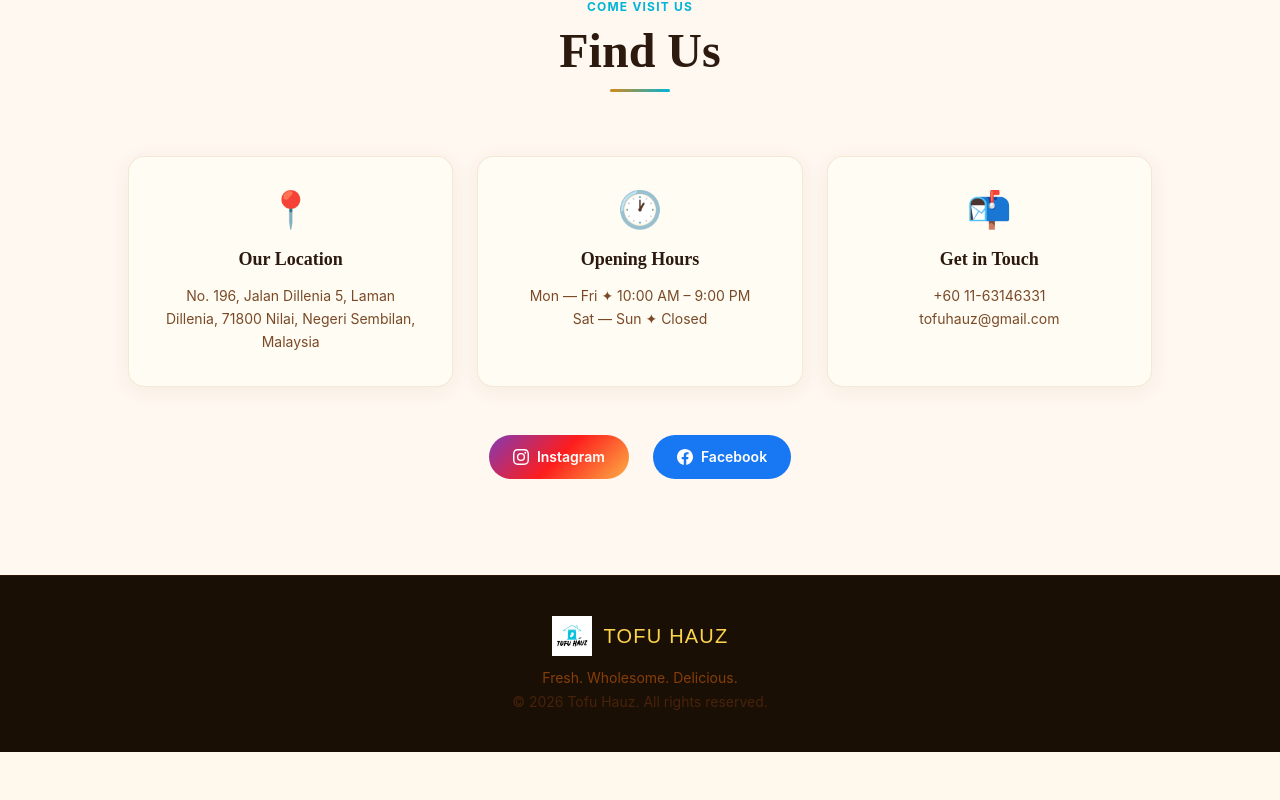
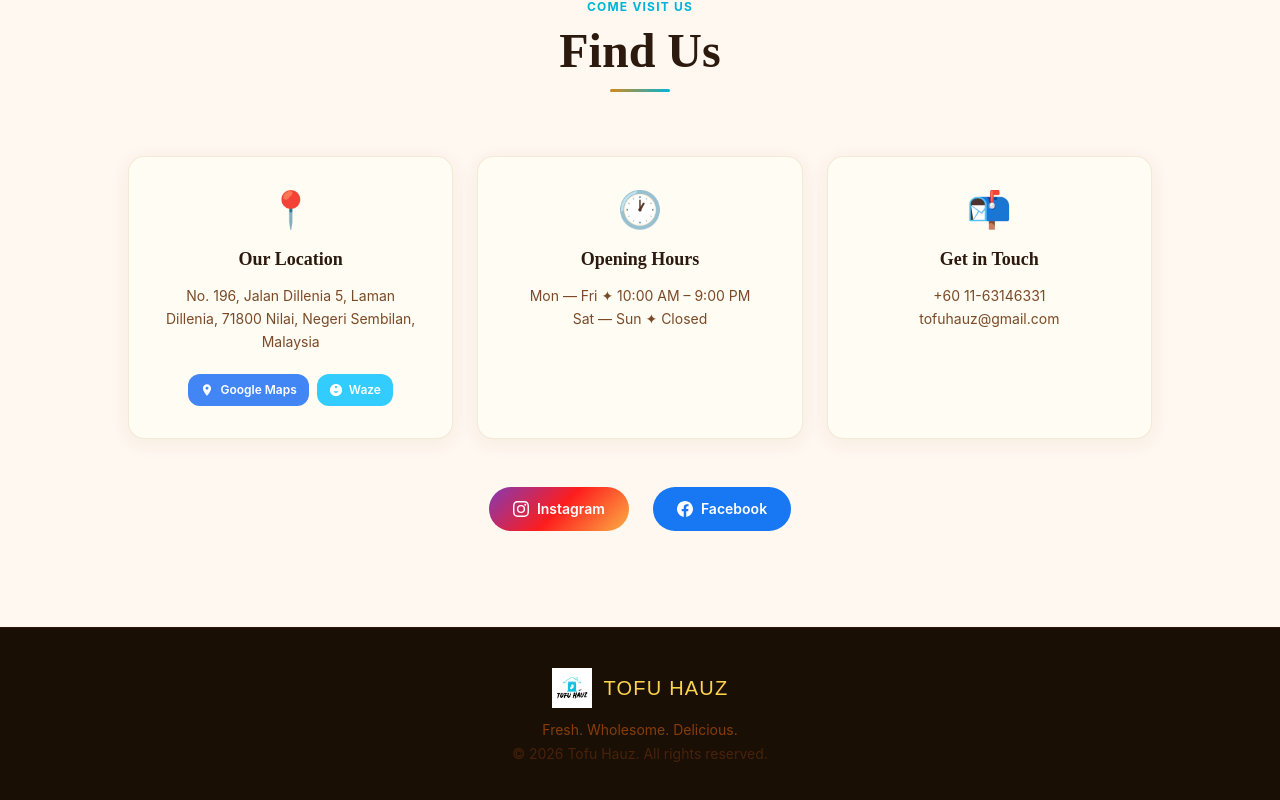
Before and after one commit to SenaLadz/tofuhauz, a Next.js app: page / in a window 1280 px wide. Shown: the part 4853-5653 px from the top of the page. Before the commit the page ends 5605 px from the top, so only its background shows below. Built offline with nearby package versions, Linux system fonts and the light colour scheme.

Commit message:
feat: add Google Maps and Waze navigation buttons to contact

```diff
--- a/pages/index.tsx
+++ b/pages/index.tsx
@@ -603,8 +603,30 @@ export default function Home() {
               <div className="section-divider" />
             </div>
             <div className="grid grid-cols-1 md:grid-cols-3 gap-6">
+              {/* Location card with navigation buttons */}
+              <div className="warm-card rounded-2xl p-8 text-center">
+                <div className="text-4xl mb-4">📍</div>
+                <h3 className="font-bold text-[#2c1a0e] mb-3 text-lg">{t.contact.location}</h3>
+                <p className="text-[#7a4a28] text-sm leading-relaxed mb-5">{BIZ.address}</p>
+                <div className="flex gap-2 justify-center">
+                  <a href="https://www.google.com/maps/dir/?api=1&destination=2.8368688,101.8007204"
+                    target="_blank" rel="noopener noreferrer"
+                    className="flex items-center gap-1.5 px-3 py-2 rounded-xl text-xs font-semibold text-white transition-all hover:scale-105"
+                    style={{background:'#4285F4'}}>
+                    <svg width="14" height="14" viewBox="0 0 24 24" fill="white"><path d="M12 2C8.13 2 5 5.13 5 9c0 5.25 7 13 7 13s7-7.75 7-13c0-3.87-3.13-7-7-7zm0 9.5c-1.38 0-2.5-1.12-2.5-2.5s1.12-2.5 2.5-2.5 2.5 1.12 2.5 2.5-1.12 2.5-2.5 2.5z"/></svg>
+                    Google Maps
+                  </a>
+                  <a href="https://waze.com/ul?ll=2.8368688,101.8007204&navigate=yes"
+                    target="_blank" rel="noopener noreferrer"
+                    className="flex items-center gap-1.5 px-3 py-2 rounded-xl text-xs font-semibold text-white transition-all hover:scale-105"
+                    style={{background:'#33CCFF'}}>
+                    <svg width="14" height="14" viewBox="0 0 24 24" fill="white"><path d="M12 1.5C6.2 1.5 1.5 6.2 1.5 12S6.2 22.5 12 22.5 22.5 17.8 22.5 12 17.8 1.5 12 1.5zm0 3.5c1.1 0 2 .9 2 2s-.9 2-2 2-2-.9-2-2 .9-2 2-2zm4 9c-.6 1.8-2.2 3-4 3s-3.4-1.2-4-3h8z"/></svg>
+                    Waze
+                  </a>
+                </div>
+              </div>
+              {/* Hours and contact cards */}
               {[
-                { icon:'📍', title:t.contact.location, lines:[BIZ.address] },
                 { icon:'🕐', title:t.contact.hours,    lines:[t.contact.weekday, t.contact.weekend] },
                 { icon:'📬', title:t.contact.touch,    lines:[BIZ.phone, BIZ.email] },
               ].map((b) => (
```
